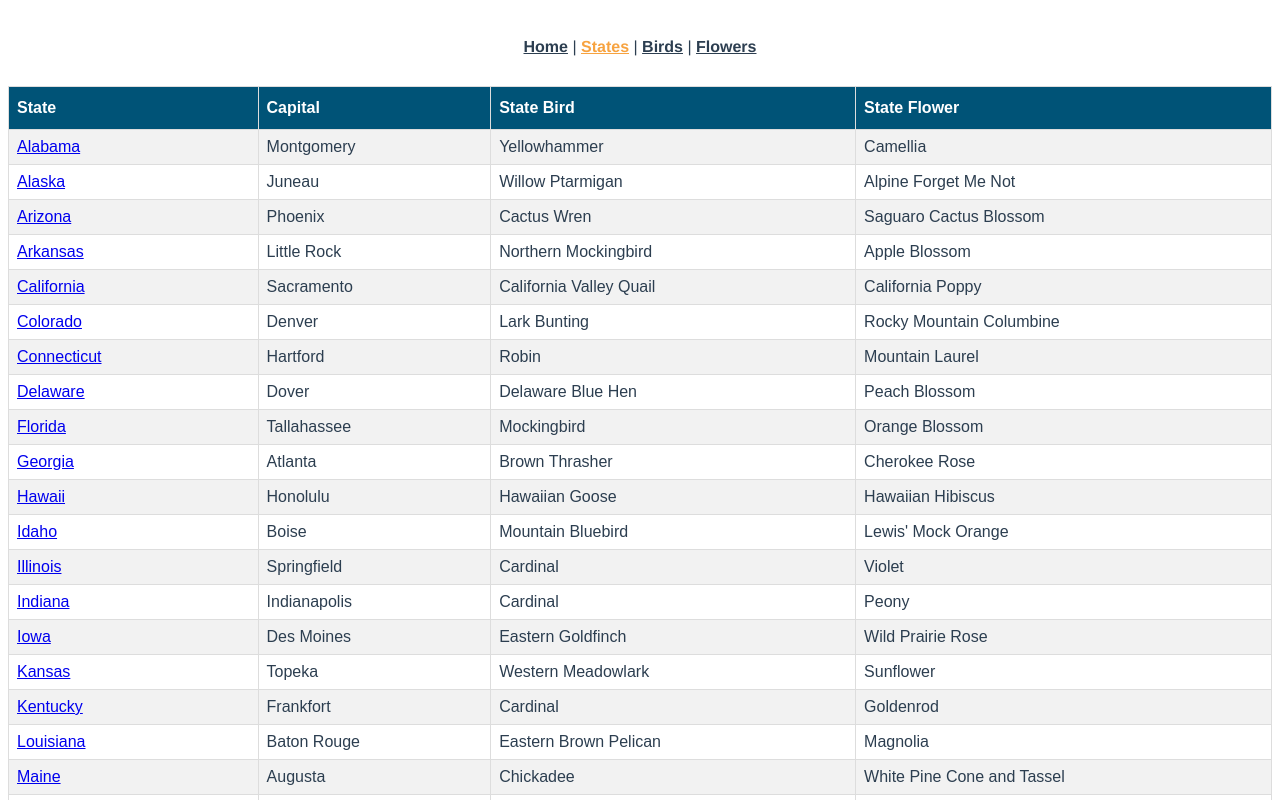
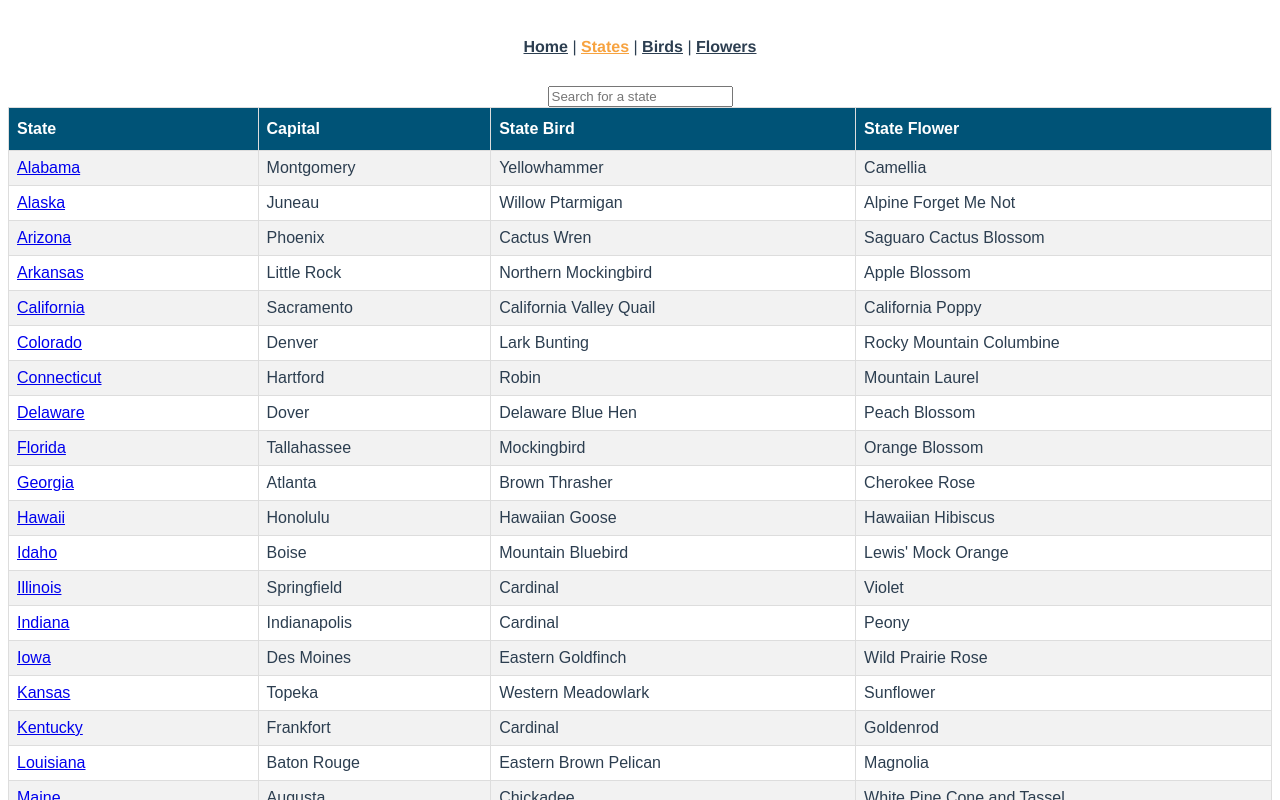
Before and after one commit to nightcat9/cool-state-vue-app, a Vue app: page /states in a window 1280 px wide. Shown: the top 800 px of the page. Built offline with nearby package versions, Linux system fonts and the light colour scheme.

Commit message:
enabled state search

```diff
--- /dev/null
+++ b/src/components/StateSearch.vue
@@ -0,0 +1,69 @@
+<template>
+    <input type="search" v-model="search" placeholder="Search for a state" />
+    <table id="stateSearch">
+        <tr>
+            <th>State</th>
+            <th>Capital</th>
+            <th>State Bird</th>
+            <th>State Flower</th>
+        </tr>
+        <tr v-for="state in searchFunction" :key="state">
+            <td><router-link :to="'/states/' + state.abbreviation">{{ state.name }}</router-link></td>
+            <td>{{ state.capital }}</td>
+            <td>{{ state.bird }}</td>
+            <td>{{ state.flower }}</td>
+        </tr>
+    </table>
+</template>
+
+<script>
+    import { ref, computed } from 'vue';
+    import State from '../../states.json';
+
+    export default {
+        name: 'StateSearch',
+        setup() {
+            const state = ref(State)
+            const search = ref("")
+
+            const searchFunction = computed(() => {
+                return state.value.filter((item) => {
+                    return item.name.toLowerCase().includes(search.value);
+                })
+            })
+            return {
+                search, searchFunction, state
+            }
+        }
+    }
+</script>
+
+<style>
+#stateSearch {
+    font-family: Arial, Helvetica, sans-serif;
+    border-collapse: collapse;
+    width: 100%;
+}
+
+#stateSearch td,
+#stateSearch th {
+    border: 1px solid #ddd;
+    padding: 8px;
+    text-align: left;
+}
+
+#stateSearch tr:nth-child(even) {
+    background-color: #f2f2f2;
+}
+
+#stateSearch tr:hover {
+    background-color: #ddd;
+}
+
+#stateSearch th {
+    padding-top: 12px;
+    padding-bottom: 12px;
+    background-color: #005377;
+    color: white;
+}
+</style>
--- a/src/views/StateListView.vue
+++ b/src/views/StateListView.vue
@@ -1,5 +1,6 @@
 <template>
-    <table id="states">
+    <StateSearch />
+    <!--<table id="states">
         <tr>
             <th>State</th>
             <th>Capital</th>
@@ -12,14 +13,17 @@
             <td>{{ state.bird }}</td>
             <td>{{ state.flower }}</td>
         </tr>
-    </table>
+    </table>-->
 </template>
 
 <script>
+import StateSearch from '@/components/StateSearch.vue';
 import json from '../../states.json'
 export default {
     name: 'StateListView',
-    components: {},
+    components: {
+        StateSearch
+    },
     data() {
         return {
             statesJson: json
@@ -27,32 +31,3 @@ export default {
     }
 }
 </script>
-
-<style>
-#states {
-    font-family: Arial, Helvetica, sans-serif;
-    border-collapse: collapse;
-    width: 100%;
-}
-
-#states td,
-#states th {
-    border: 1px solid #ddd;
-    padding: 8px;
-    text-align: left;
-}
-
-#states tr:nth-child(even) {
-    background-color: #f2f2f2;
-}
-
-#states tr:hover {
-    background-color: #ddd;
-}
-
-#states th {
-    padding-top: 12px;
-    padding-bottom: 12px;
-    background-color: #005377;
-    color: white;
-}</style>
```
